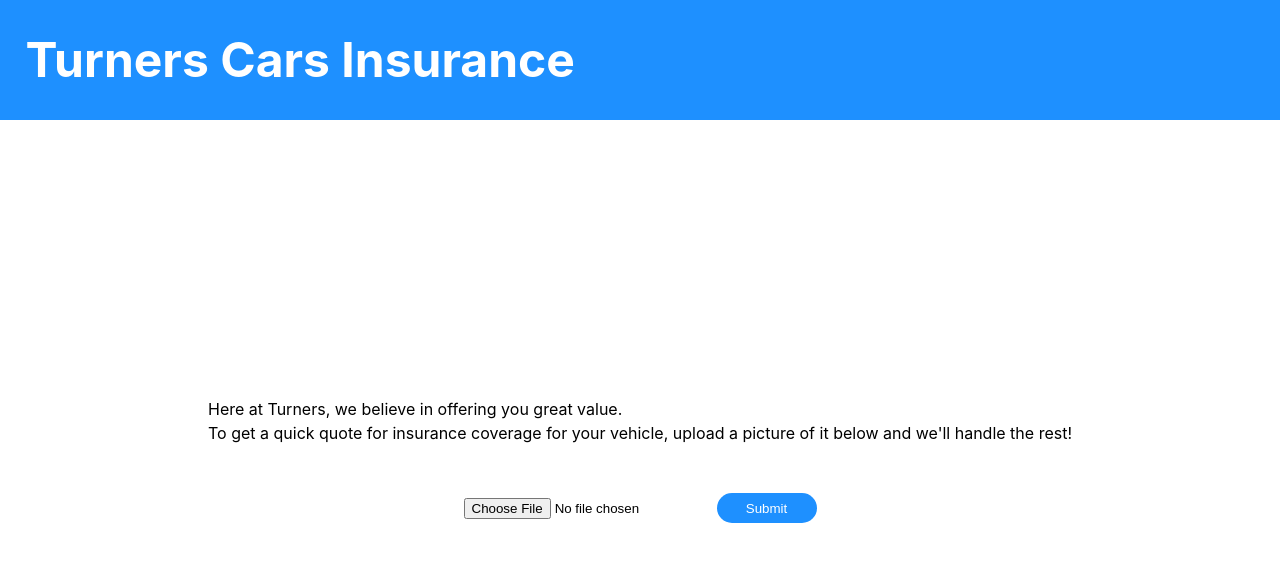
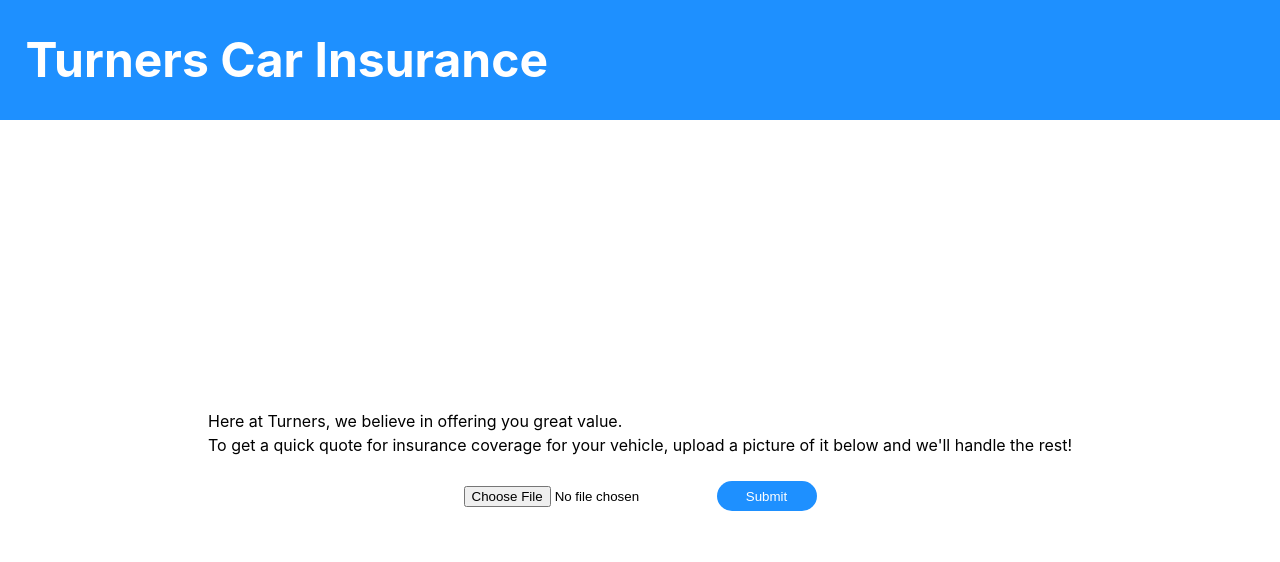
Before and after one commit to e-moore99/L5-Mission01, a React (Vite) app: page / in a window 1280 px wide. Shown: the top 562 px of the page. Built offline with nearby package versions, Linux system fonts and the light colour scheme.

Commit message:
spelling updates

```diff
--- a/src/App.css
+++ b/src/App.css
@@ -36,5 +36,8 @@
 .imgBox{
   display: flex;
   flex-direction: column;
+}
 
+#carImg{
+  max-width: 400px;
 }
--- a/src/App.jsx
+++ b/src/App.jsx
@@ -83,7 +83,7 @@
             break;
           case "Van": //if (fruit === "pear")
             results = `We are ${(bestPrediction.probability * 100).toFixed(
-              1
+              2
             )}% sure this is your ${
               bestPrediction.tagName
             }. The annual insurance cost will be $700`;
@@ -108,14 +108,14 @@
     <>
     <header id="header">
 
-      <h1>Turners Cars Insurance</h1>
+      <h1>Turners Car Insurance</h1>
     </header>
       <div id="bodyBox">
       <p>
         Here at Turners, we believe in offering you great value. <br />
         To get a quick quote for insurance coverage for your vehicle, upload a
         picture of it below and we'll handle the rest!
-      </p><br /><br />
+      </p><br />
         <form>
           <input
             type="file"
@@ -127,7 +127,7 @@
           <input type="submit" onClick={handleSubmit} className="button"/>
         </form>
       <div className="imgBox" id="imgBox">
-        {image && <img src={image} alt="Your car" />}
+        {image && <img src={image} alt="Your car" id="carImg"/>}
         <p>{result}</p>
       </div>
       </div>
```
